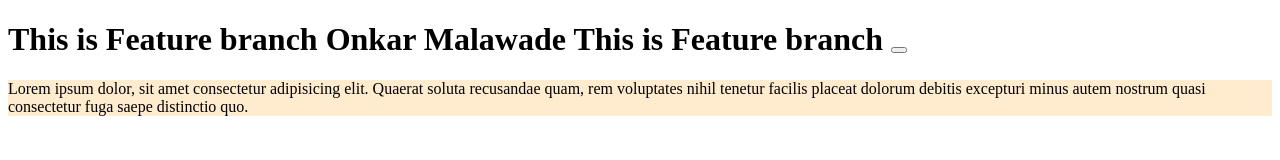
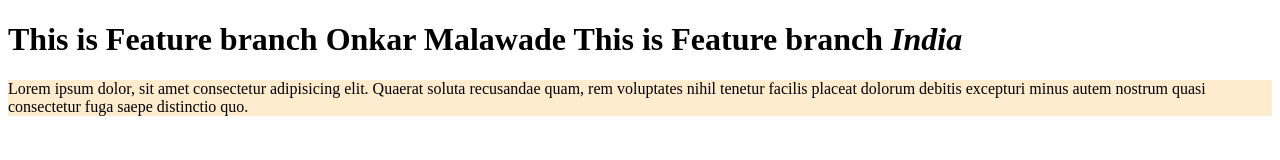
Before and after one commit to OnkarMalawade/localRepo, a plain HTML site: page index.html in a window 1280 px wide. Drawn offline with Linux system fonts and the light colour scheme.

Commit message:
Add India

```diff
--- a/index.html
+++ b/index.html
@@ -9,7 +9,7 @@
 <body>
     <h1>
         This is Feature branch <b>Onkar Malawade</b>
-        This is Feature branch <button></button>
+        This is Feature branch <i>India</i>
     </h1>
     <p>
         Lorem ipsum dolor, sit amet consectetur adipisicing elit. Quaerat soluta recusandae quam, rem voluptates nihil tenetur facilis placeat dolorum debitis excepturi minus autem nostrum quasi consectetur fuga saepe distinctio quo.
```
